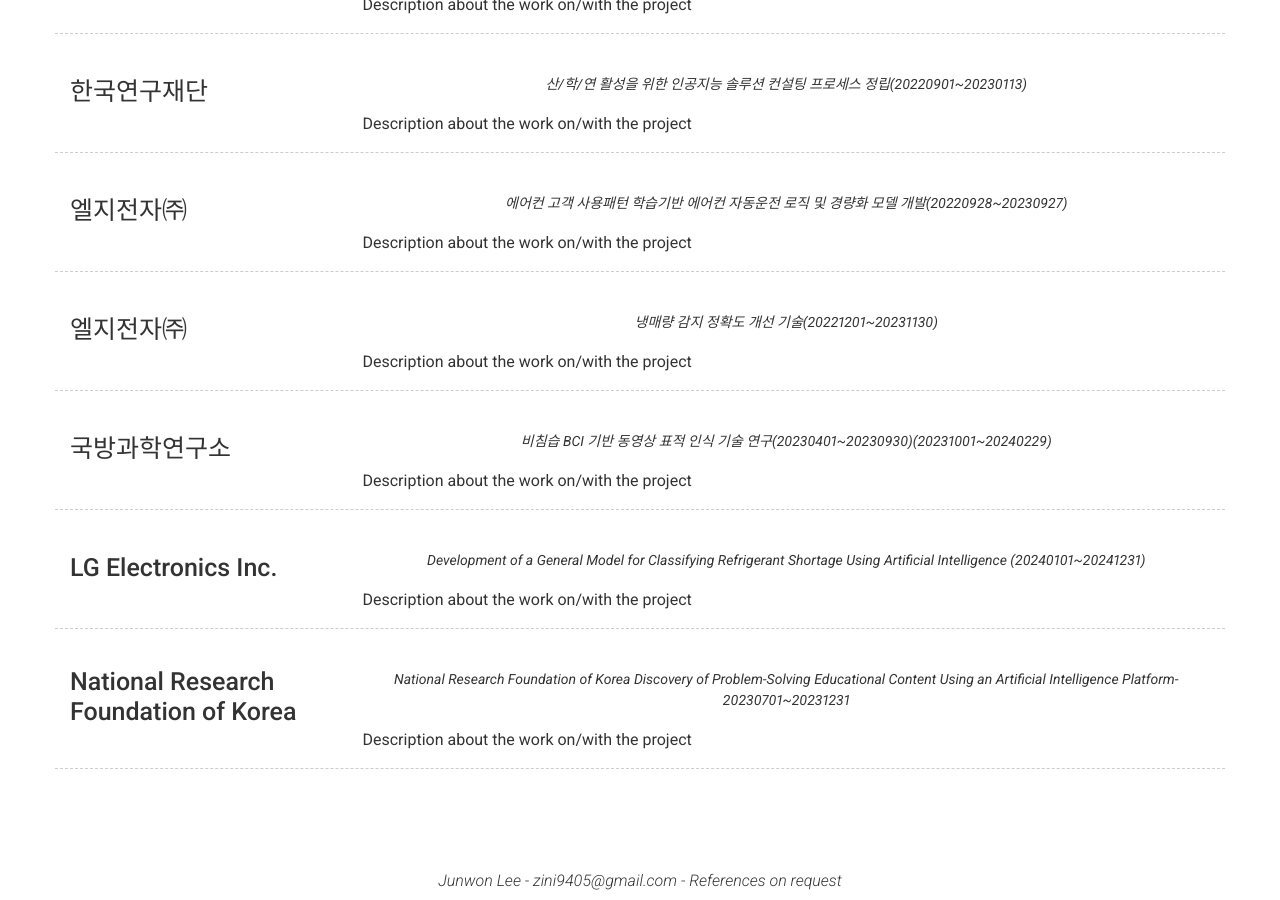
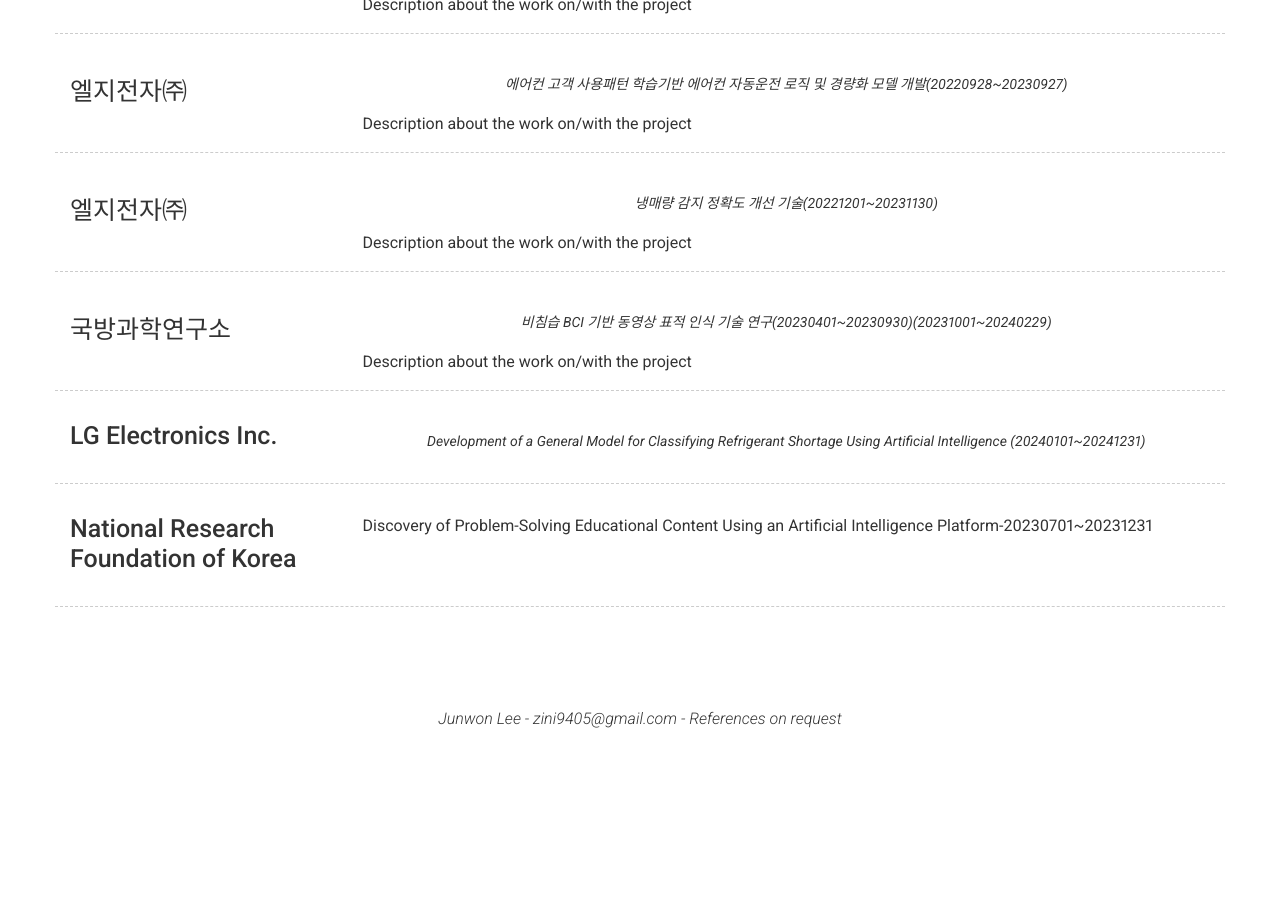
Before and after one commit to zini9405/zini9405.github.io, a Jekyll site: the page built from index.md, in a window 1280 px wide and 900 px high, scrolled down 3087 px. Built offline with Jekyll 4.4.1, drawn with Linux system fonts in a browser that asks for light colours; nearby versions of some CDN libraries; after the commit the page ends 3825 px from its top, so only the background shows below that; some of the changed text lies outside the part shown.

Commit message:
Update _config.yml

```diff
--- a/_config.yml
+++ b/_config.yml
@@ -152,16 +152,6 @@ content:
       - layout: left
         border: weak  # Value of `weak` will display a weak border below this item. # Any
                       # other value (or no value) means no border will be displayed
-        title: 한국연구재단
-
-        quote: >
-          심화학습 기술을 이용한 전통기록문자 인식 및 해독(20210301~20210731)
-        description: | # this will include new lines to allow paragraphs
-          Description about the work on/with the project
-
-      - layout: left
-        border: weak  # Value of `weak` will display a weak border below this item. # Any
-                      # other value (or no value) means no border will be displayed
         title: 국방과학연구소
 
         quote: >
@@ -267,17 +257,16 @@ content:
         title: LG Electronics Inc.
         quote: >
           Development of a General Model for Classifying Refrigerant Shortage Using Artificial Intelligence (20240101~20241231)
-        description: | # this will include new lines to allow paragraphs
-          Description about the work on/with the project
+        # description: | # this will include new lines to allow paragraphs
+        #   제가 개발한 에어컨 냉매량 에측 기술은 학국에서 높은 정확도를 보여줍니다. 그러나, 다양한 나라에 적용하기에는 적합하지 않은 기술입니다. 이를 해결하기 위해 5개의 외국 에어컨의 센서 데이터를 통해 새로운 에어컨 냉매 예측 기술을 개발할 예정입니다.
 
       - layout: left
         border: weak  # Value of `weak` will display a weak border below this item. # Any
                       # other value (or no value) means no border will be displayed
         title: National Research Foundation of Korea
-        quote: >
-          National Research Foundation of Korea Discovery of Problem-Solving Educational Content Using an Artificial Intelligence Platform-20230701~20231231
         description: | # this will include new lines to allow paragraphs
-          Description about the work on/with the project
+          Discovery of Problem-Solving Educational Content Using an Artificial Intelligence Platform-20230701~20231231
+
 
 
 
```
